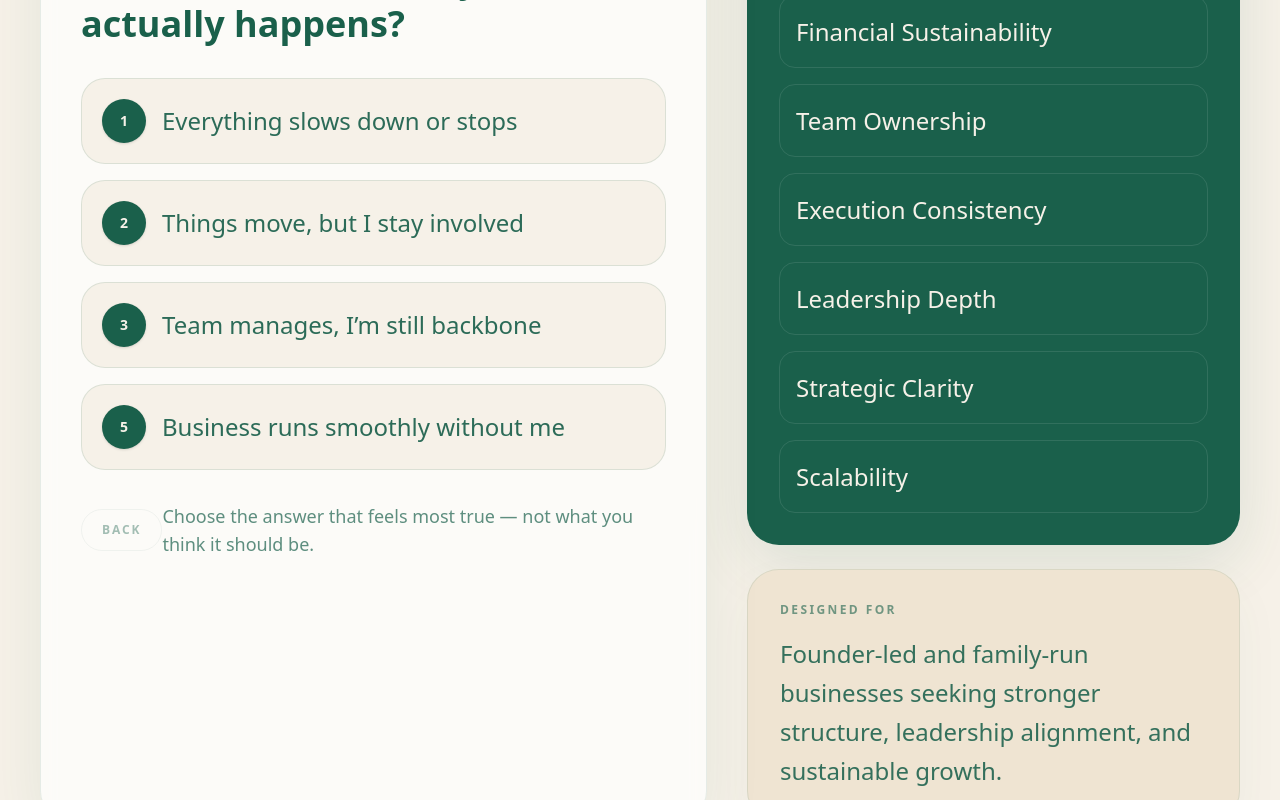
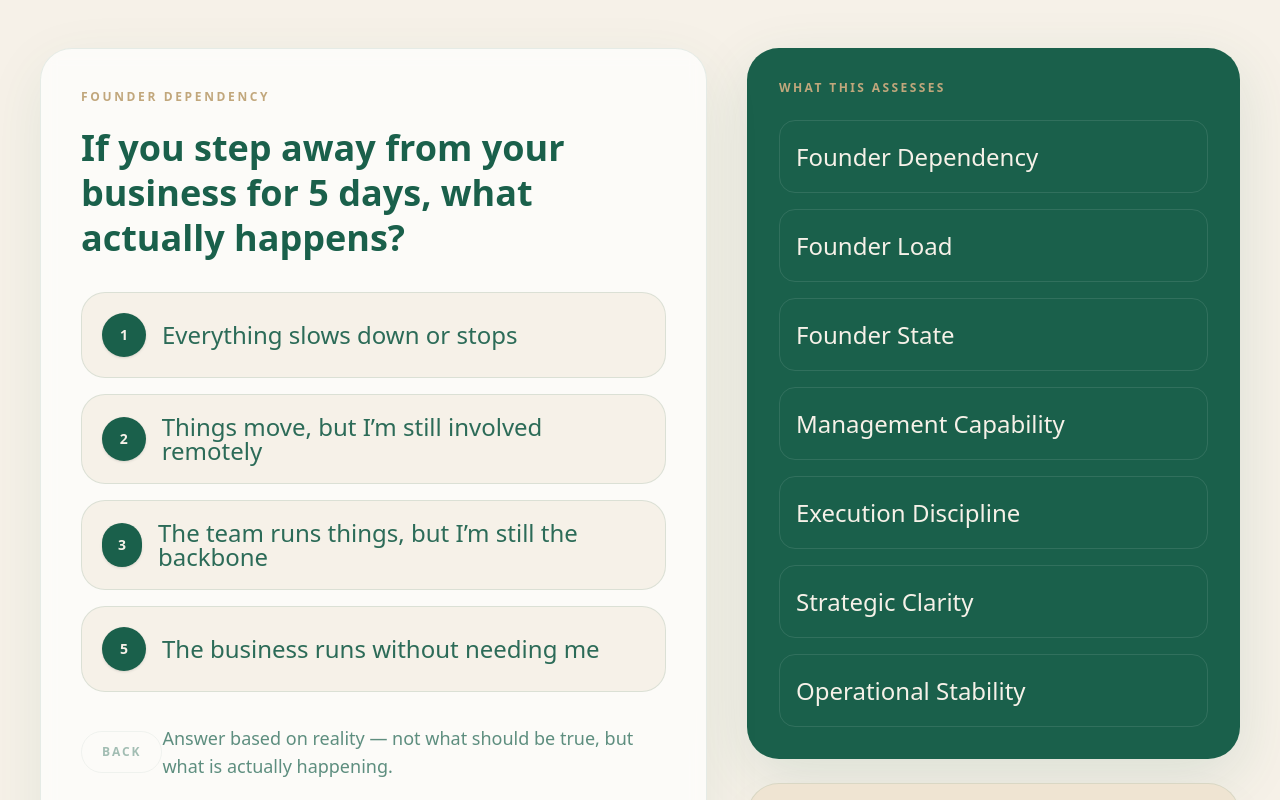
Before and after one commit to thestillcompass/manarah-diagnostic, a Next.js app in the folder manarah-diagnostic/: page / in a window 1280 px wide. Shown: the part 600-1400 px from the top of the page. Built offline with nearby package versions, Linux system fonts and the light colour scheme.

Commit message:
Refine Manarah diagnostic landing page copy

```diff
--- a/manarah-diagnostic/app/page.tsx
+++ b/manarah-diagnostic/app/page.tsx
@@ -20,9 +20,9 @@ type Question = {
   id: number;
   area:
     | "Founder Dependency"
-    | "Mental Load"
-    | "Emotional Reality"
-    | "Team Alignment"
+    | "Founder Load"
+    | "Founder State"
+    | "Management Capability"
     | "Firefighting"
     | "Strategic Clarity"
     | "Founder Reality";
@@ -45,78 +45,78 @@ const questions: Question[] = [
   {
     id: 1,
     area: "Founder Dependency",
-    text: "If you step away from your business for a few days, what actually happens?",
+    text: "If you step away from your business for 5 days, what actually happens?",
     options: [
       { label: "Everything slows down or stops", value: 1 },
-      { label: "Things move, but I stay involved", value: 2 },
-      { label: "Team manages, I’m still backbone", value: 3 },
-      { label: "Business runs smoothly without me", value: 5 },
+      { label: "Things move, but I’m still involved remotely", value: 2 },
+      { label: "The team runs things, but I’m still the backbone", value: 3 },
+      { label: "The business runs without needing me", value: 5 },
     ],
   },
   {
     id: 2,
-    area: "Mental Load",
-    text: "How often does your business occupy your mind, even when you're not working?",
+    area: "Founder Load",
+    text: "Even when you’re not working, how much of your mind is still occupied by the business?",
     options: [
       { label: "Constantly — I can’t switch off", value: 1 },
-      { label: "Most of the time", value: 2 },
-      { label: "Sometimes", value: 3 },
-      { label: "Rarely — I have mental space", value: 5 },
+      { label: "Most of the time — it’s always in the background", value: 2 },
+      { label: "Sometimes — I get mental space", value: 3 },
+      { label: "Rarely — I’m fully disconnected outside work", value: 5 },
     ],
   },
   {
     id: 3,
-    area: "Emotional Reality",
-    text: "How does running your business feel right now?",
+    area: "Founder State",
+    text: "What does running your business actually feel like right now?",
     options: [
-      { label: "Exhausting and overwhelming", value: 1 },
-      { label: "Heavy and stressful", value: 2 },
-      { label: "Demanding but manageable", value: 3 },
-      { label: "Structured and in control", value: 5 },
+      { label: "Draining — it’s taking more than it’s giving", value: 1 },
+      { label: "Heavy — constant pressure and responsibility", value: 2 },
+      { label: "Demanding — but still manageable", value: 3 },
+      { label: "Structured — I feel in control", value: 5 },
     ],
   },
   {
     id: 4,
-    area: "Team Alignment",
-    text: "When you communicate your vision or expectations, what actually happens?",
+    area: "Management Capability",
+    text: "Your managers — how well do they actually run their departments?",
     options: [
-      { label: "Team doesn’t follow through", value: 1 },
-      { label: "Execution is inconsistent", value: 2 },
-      { label: "Some alignment exists", value: 3 },
-      { label: "Team is aligned and executes", value: 5 },
+      { label: "They depend on me for decisions and direction", value: 1 },
+      { label: "They try, but execution is inconsistent", value: 2 },
+      { label: "They handle some things, but they’re not fully reliable", value: 3 },
+      { label: "They run departments independently with clear ownership", value: 5 },
     ],
   },
   {
     id: 5,
     area: "Firefighting",
-    text: "How much of your time is spent solving problems instead of building the business?",
+    text: "Where does most of your time go right now?",
     options: [
-      { label: "Almost all my time", value: 1 },
-      { label: "More fixing than building", value: 2 },
-      { label: "Balanced between both", value: 3 },
-      { label: "Mostly growth and strategy", value: 5 },
+      { label: "Solving problems and fixing issues", value: 1 },
+      { label: "Managing people and following up", value: 2 },
+      { label: "A mix of execution and growth", value: 3 },
+      { label: "Mostly focused on growth and strategy", value: 5 },
     ],
   },
   {
     id: 6,
     area: "Strategic Clarity",
-    text: "How clear are you on the next phase of growth for your business?",
+    text: "When you think about the next phase of growth, what happens?",
     options: [
-      { label: "I feel lost or unclear", value: 1 },
-      { label: "Ideas, but no direction", value: 2 },
-      { label: "Clear, but hard to execute", value: 3 },
-      { label: "Clear plan and direction", value: 5 },
+      { label: "I feel unclear and unsure", value: 1 },
+      { label: "I have ideas, but no clear path", value: 2 },
+      { label: "I know what to do, but execution is slow", value: 3 },
+      { label: "I have a clear plan and direction", value: 5 },
     ],
   },
   {
     id: 7,
     area: "Founder Reality",
-    text: "Which statement feels closest to your current reality as a founder?",
+    text: "Which of these feels most true about your business today?",
     options: [
-      { label: "Business depends on me", value: 1 },
-      { label: "I carry most responsibility", value: 2 },
-      { label: "Systems exist, not reliable", value: 3 },
-      { label: "Business runs with ownership", value: 5 },
+      { label: "The business depends on me more than I expected", value: 1 },
+      { label: "I thought I could step back, but I can’t", value: 2 },
+      { label: "We have systems, but they don’t fully work", value: 3 },
+      { label: "The business runs with structure and ownership", value: 5 },
     ],
   },
 ];
@@ -127,11 +127,11 @@ function getResultType(score: number) {
       title: "Founder Under Strain",
       shortLabel: "High Urgency",
       summary:
-        "Your business appears to rely heavily on you to function. That usually creates constant mental load, inconsistent execution, and a level of stress that slowly drains both clarity and energy.",
+        "Your business is still relying heavily on you for direction, decisions, and execution. That creates pressure, inconsistency, and a level of mental load that is difficult to sustain.",
       insight:
-        "This is not just a growth problem. It is a founder-capacity problem. The business may be operating, but it is doing so at the cost of your peace, focus, and long-term sustainability.",
+        "This is not just a growth issue. It is a structural issue. The business may be moving, but it is still costing you too much personally to run.",
       cta:
-        "The next step is to reduce founder dependency, restore strategic clarity, and install the structures your business needs to move forward without constantly pulling you back in.",
+        "The next step is to reduce founder dependency, strengthen management capability, and install the systems required to stabilize performance.",
     };
   }
 
@@ -140,11 +140,11 @@ function getResultType(score: number) {
       title: "Founder Bottleneck",
       shortLabel: "Priority Shift Needed",
       summary:
-        "There is momentum in the business, but too much still flows through you. Your team may be active, but not fully aligned, and progress likely depends on your ongoing involvement.",
+        "The business has momentum, but too much still flows through you. Your managers may be active, but they are not yet creating the ownership and execution needed to truly free you.",
       insight:
-        "At this stage, most founders feel busy, responsible, and stretched — yet still unsure why the business is not moving with more consistency or ease.",
+        "At this stage, most founders feel responsible for everything, even after building a team. Growth continues, but control and clarity do not improve at the same pace.",
       cta:
-        "The next step is to strengthen leadership, accountability, and execution so the business can grow without increasing the pressure on you.",
+        "The next step is to build stronger management systems, clearer accountability, and better execution discipline across the business.",
     };
   }
 
@@ -153,11 +153,11 @@ function getResultType(score: number) {
       title: "Growth Under Pressure",
       shortLabel: "Strong Potential",
       summary:
-        "Your business has meaningful foundations in place, but the internal systems may not yet be strong enough to support growth with full confidence.",
+        "Your business has some meaningful structure in place, but not enough consistency to support growth without pressure. Things work, but not as smoothly as they should.",
       insight:
-        "This is often the stage where growth still happens, but it feels heavier than it should. Without stronger alignment and clearer execution rhythms, scale can begin to create strain.",
+        "This is where many businesses get stuck. Revenue grows, but founder pressure stays high because management ownership, execution rhythm, and internal clarity are still uneven.",
       cta:
-        "The next step is to reinforce clarity, structure, and leadership ownership so growth becomes sustainable rather than stressful.",
+        "The next step is to tighten structure, improve ownership, and create the management discipline needed for sustainable growth.",
     };
   }
 
@@ -165,17 +165,17 @@ function getResultType(score: number) {
     title: "Scale-Ready Foundation",
     shortLabel: "Advanced Stage",
     summary:
-      "Your business appears to have a strong base of clarity, ownership, and operating structure. The challenge now is refinement, not rescue.",
+      "Your business has a solid operating base. The issue is no longer survival or chaos — it is refinement, sharper management, and stronger execution at scale.",
     insight:
-      "At this level, the focus is not on fixing chaos. It is on sharpening leadership, improving strategic execution, and building a business that scales without compromising peace or purpose.",
+      "At this stage, the opportunity is to strengthen what already works, deepen leadership ownership, and ensure growth does not reintroduce founder dependency.",
     cta:
-      "The next step is to strengthen what already works, deepen leadership capability, and create the systems that support the next level of growth.",
+      "The next step is to refine management capability, improve strategic execution, and prepare the business for its next level of growth.",
   };
 }
 
 function getInsightStatus(score: number) {
   if (score >= 4) return "Strong";
-  if (score >= 3) return "Moderate";
+  if (score >= 3) return "Unstable";
   return "Needs Attention";
 }
 
@@ -211,8 +211,9 @@ export default function HomePage() {
 
   const isHighValue =
     totalScore <= 22 ||
-    formData.stage.toLowerCase().includes("established") ||
-    formData.stage.toLowerCase().includes("scaling");
+  formData.stage.includes("50–100") ||
+  formData.stage.includes("100–200") ||
+  formData.stage.includes("200+");
 
   const weakestInsight = useMemo(() => {
     const completedInsights = insightScores.filter((item) => item.score > 0);
@@ -293,13 +294,17 @@ export default function HomePage() {
             </p>
 
             <h1 className="mt-3 font-[var(--font-montserrat)] text-3xl font-bold leading-tight md:text-5xl">
-              Founder Clarity Diagnostic
+              You built the business. But somewhere along the way, you lost control of it.
             </h1>
 
             <p className="mt-4 font-[var(--font-cormorant)] text-2xl leading-relaxed text-[#1A604B]/85">
-  This is not a typical business assessment. It is a reflection of how your
-  business is really operating — and how that may be impacting you as the founder.
-</p>
+              You’ve hit revenue goals. You have a team. The business looks successful from the outside.
+              But internally, you are still carrying the pressure, the decisions, and the responsibility.
+            </p>
+
+            <p className="mt-4 font-[var(--font-cormorant)] text-2xl leading-relaxed text-[#1A604B]/80">
+              This diagnostic shows you exactly where your business is still dependent on you — and why.
+            </p>
           </div>
 
           <div className="mt-8">
@@ -381,7 +386,7 @@ export default function HomePage() {
                     </button>
 
                     <p className="font-[var(--font-cormorant)] text-lg text-[#1A604B]/70">
-  Choose the answer that feels most true — not what you think it should be.
+  Answer based on reality — not what should be true, but what is actually happening.
 </p>
                   </div>
                 </motion.div>
@@ -401,12 +406,12 @@ export default function HomePage() {
                   <div className="mt-6 space-y-4">
                     {[
                       "Founder Dependency",
-                      "Financial Sustainability",
-                      "Team Ownership",
-                      "Execution Consistency",
-                      "Leadership Depth",
+                      "Founder Load",
+                      "Founder State",
+                      "Management Capability",
+                      "Execution Discipline",
                       "Strategic Clarity",
-                      "Scalability",
+                      "Operational Stability",
                     ].map((item) => (
                       <div
                         key={item}
@@ -425,8 +430,8 @@ export default function HomePage() {
                     Designed for
                   </p>
                   <p className="mt-4 font-[var(--font-cormorant)] text-2xl leading-relaxed text-[#1A604B]/88">
-                    Founder-led and family-run businesses seeking stronger
-                    structure, leadership alignment, and sustainable growth.
+                    For established SME founders with 50+ employees and ₹10Cr+ revenue who are tired of
+                    carrying the business and want stronger execution, ownership, and control.
                   </p>
                 </div>
               </motion.div>
@@ -445,16 +450,15 @@ export default function HomePage() {
               </p>
 
               <h2 className="mt-5 font-[var(--font-montserrat)] text-3xl font-bold leading-tight md:text-4xl">
-                Where should we send your clarity report?
+                See where your business is actually getting stuck
               </h2>
 
               <p className="mt-5 font-[var(--font-cormorant)] text-2xl leading-relaxed text-[#1A604B]/85">
-                You’re about to see where your business is actually getting held back.
-                Enter your details to unlock your clarity breakdown.
+                Most founders don’t realise the real problem until they see it clearly.
               </p>
 
               <p className="font-[var(--font-cormorant)] text-2xl leading-relaxed text-[#1A604B]/85">
-                Most founders don’t realise this until they see it clearly.
+                Enter your details to unlock your Founder Clarity Report and see what is slowing the business down.
               </p>
               <form onSubmit={handleLeadSubmit} className="mt-8 grid gap-5">
                 <div>
@@ -534,10 +538,10 @@ export default function HomePage() {
                     required
                   >
                     <option value="">Select your business stage</option>
-                    <option value="Emerging">Emerging</option>
-                    <option value="Growing">Growing</option>
-                    <option value="Established">Established</option>
-                    <option value="Scaling">Scaling</option>
+                    <option value="Under 50 employees">Under 50 employees</option>
+                    <option value="50–100 employees">50–100 employees</option>
+                    <option value="100–200 employees">100–200 employees</option>
+                    <option value="200+ employees">200+ employees</option>
                   </select>
                 </div>
 
@@ -591,10 +595,10 @@ export default function HomePage() {
                 </div>
 
                 <p className="mt-6 font-[var(--font-cormorant)] text-2xl leading-relaxed text-[#1A604B]/88">
-                  This is why the business feels heavier than it should.
+                  This is why the business still feels heavier than it should.
                 </p>
                 <p className="mt-3 font-[var(--font-cormorant)] text-2xl leading-relaxed text-[#1A604B]/88">
-                  And why growth isn’t translating into clarity or control.
+                  Growth may be happening — but control, ownership, and clarity are not keeping up.
                 </p>
 
                 <p className="mt-8 font-[var(--font-cormorant)] text-2xl leading-relaxed text-[#1A604B]/88">
@@ -631,14 +635,14 @@ export default function HomePage() {
                       rel="noreferrer"
                       className="inline-flex items-center justify-center rounded-full bg-[#1A604B] px-8 py-4 font-[var(--font-montserrat)] text-xs font-semibold uppercase tracking-[0.16em] text-white transition hover:opacity-90"
                     >
-                      Fix This At The Root
+                      Book a Strategy Call
                     </a>
                   ) : (
                     <a
                       href="/founder-clarity"
                       className="inline-flex items-center justify-center rounded-full bg-[#1A604B] px-8 py-4 font-[var(--font-montserrat)] text-xs font-semibold uppercase tracking-[0.16em] text-white transition hover:opacity-90"
                     >
-                      Speak With Manarah
+                      See the Next Step
                     </a>
                   )}
 
```
